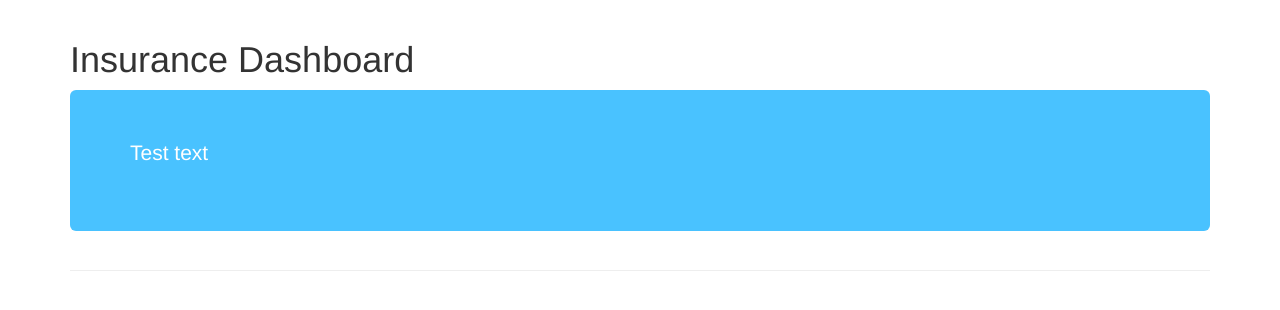
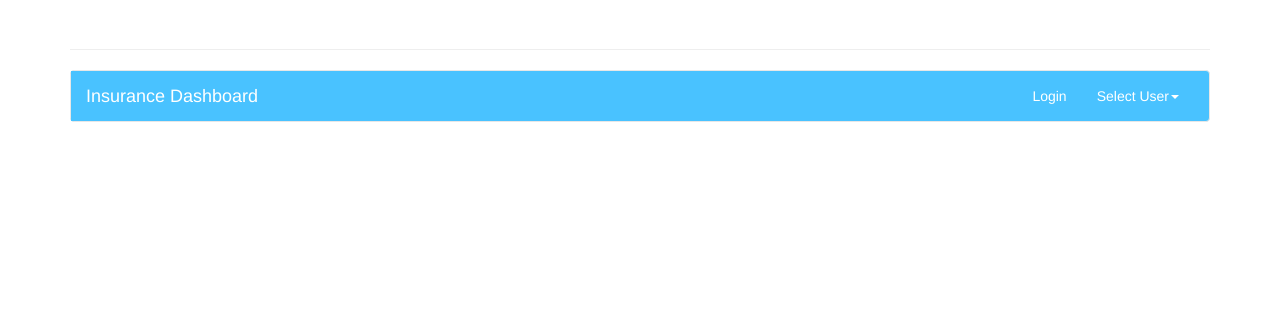
Before and after one commit to juschan/Project_4A, a plain HTML site: page index.html in a window 1280 px wide. Drawn offline with nearby package versions, Linux system fonts and the light colour scheme.

Commit message:
Added navbar

```diff
--- a/index.html
+++ b/index.html
@@ -24,6 +24,22 @@
     border-bottom: 1px solid #ddd;
     padding: 10px;
 }
+
+.navbar-custom{
+    background-color: #49c2ff;
+    color: white !important;
+}
+
+.navbar-nav>li>a {
+    color: white !important;
+}
+
+.navbar-default .navbar-brand {
+    background-color: #49c2ff;
+    color: white !important;
+}
+
+
 .nav-tabs {
     margin-bottom: 0;
 }
@@ -34,25 +50,48 @@
 
 <div class="container">
 
-<div class="page-header">
-<h1>Insurance Dashboard</h1>
+    <div class="page-header"></div>
 
-<div class="jumbotron">
-<p>Test text</p>
+<nav class="navbar navbar-default navbar-custom">
+  <div class="container-fluid">
+    <!-- Brand and toggle get grouped for better mobile display -->
+    <div class="navbar-header">
+      <button type="button" class="navbar-toggle collapsed" data-toggle="collapse" data-target="#bs-example-navbar-collapse-1" aria-expanded="false">
+        <span class="sr-only">Toggle navigation</span>
+        <span class="icon-bar"></span>
+        <span class="icon-bar"></span>
+        <span class="icon-bar"></span>
+      </button>
+      <a class="navbar-brand" href="#">Insurance Dashboard</a>
+    </div>
 
+    <!-- Collect the nav links, forms, and other content for toggling -->
+    <div class="collapse navbar-collapse" id="bs-example-navbar-collapse-1">
 
-</div>
+      <!--<ul class="nav navbar-nav">
+        <li><a href="#">Home<span class="sr-only">(current)</span></a></li>
+      </ul>-->
 
-</div>
+      <ul class="nav navbar-nav navbar-right">
+        <li><a href="#">Login</a></li>
+        <li class="dropdown">
+          <a href="#" class="dropdown-toggle" data-toggle="dropdown" role="button" aria-haspopup="true" aria-expanded="false">Select User<span class="caret"></span></a>
+          <ul class="dropdown-menu">
+            <li><a href="#">User 1</a></li>
+            <li><a href="#">User 2</a></li>
+          </ul>
+        </li>
+      </ul>
 
-
-
-</div>
+    </div><!-- /.navbar-collapse -->
+  </div><!-- /.container-fluid -->
+</nav>
 
 
 
 
 
+</div>
 
 
 <!-- Get jQuery 3.1.0-->
```
